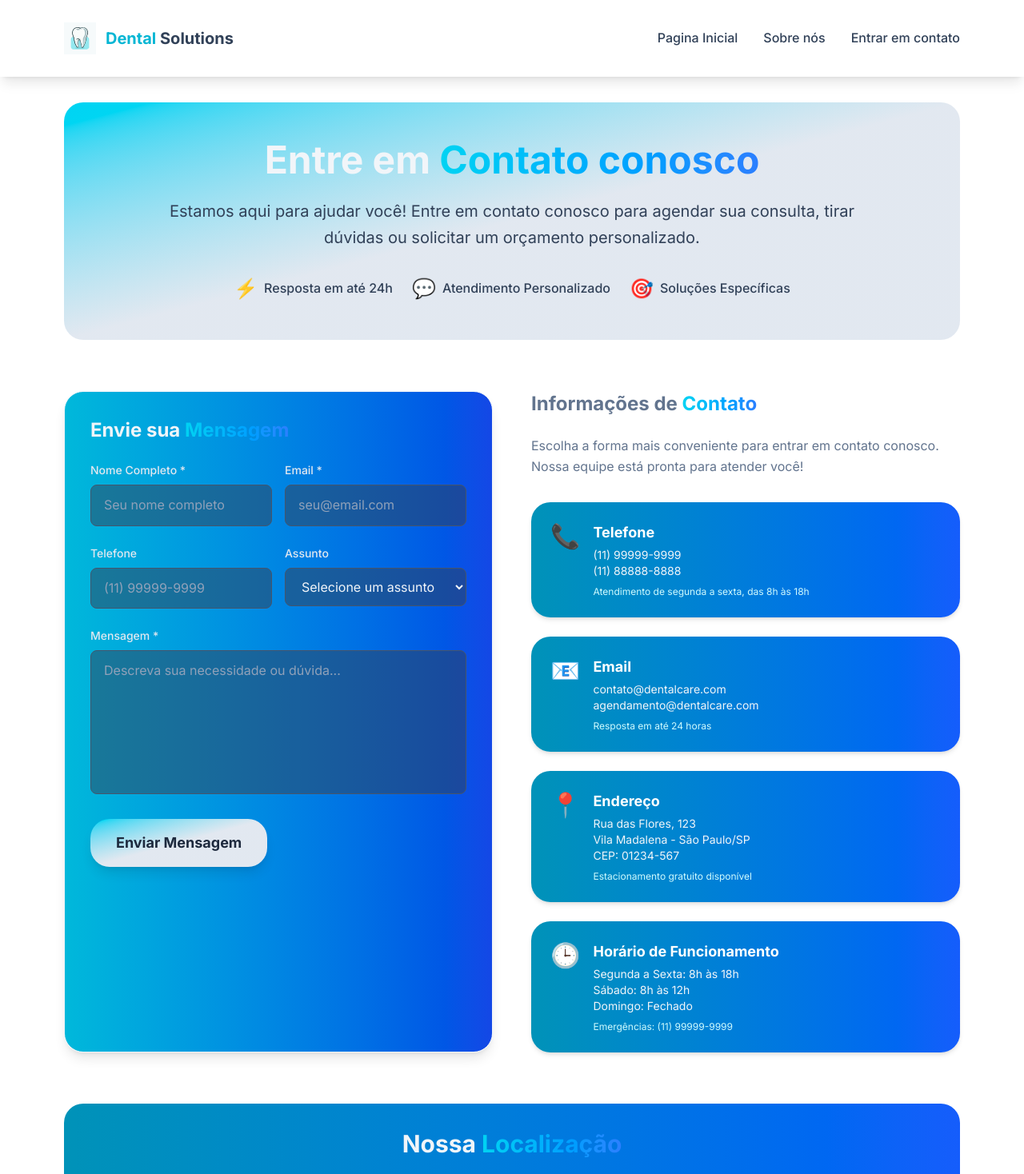
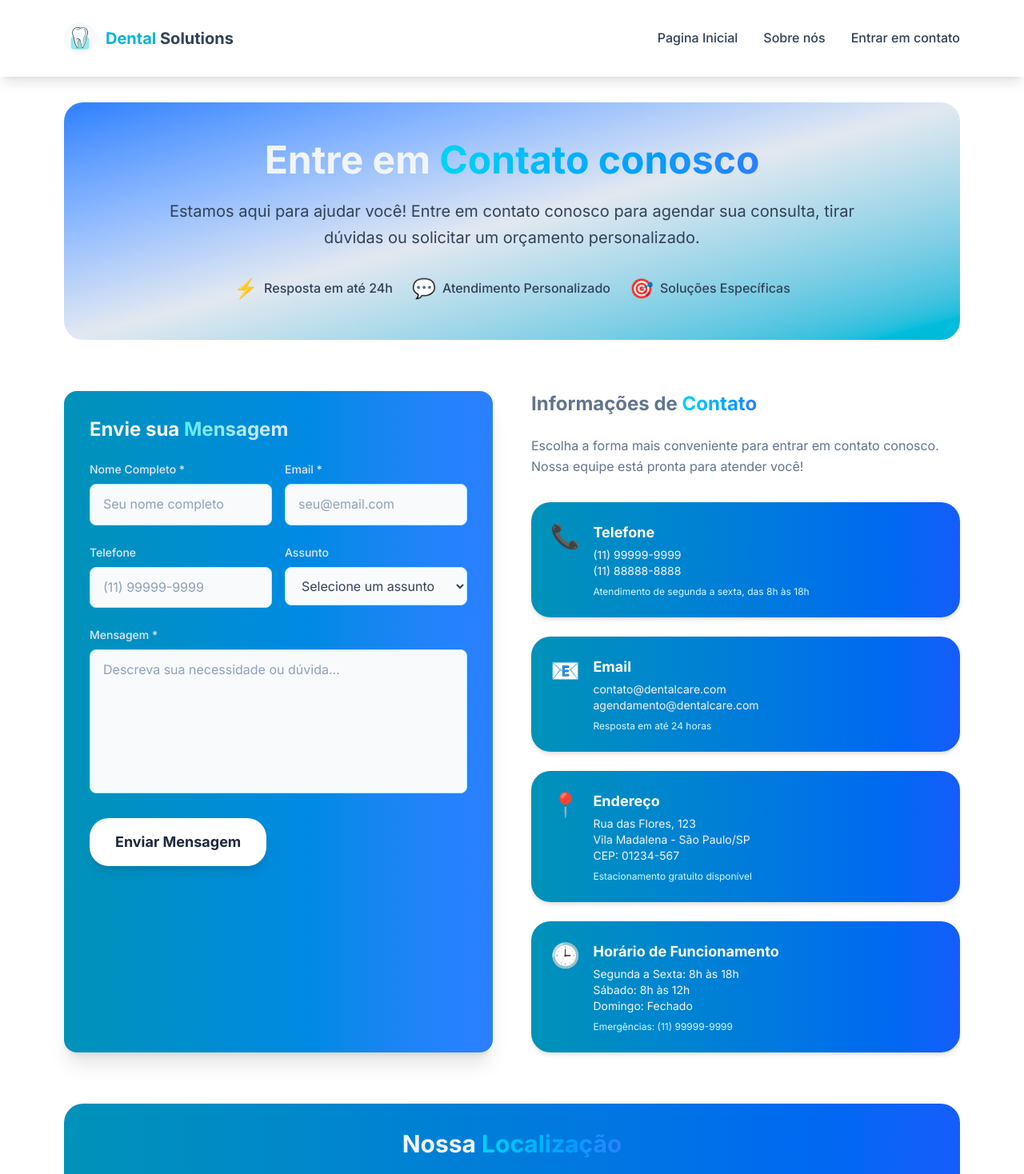
Before and after one commit to EduardoGillung/eduardogillung-portfolio, a React (Vite) app: page /contact in a window 1280 px wide. Shown: the top 1468 px of the page at 80% size. Built offline with nearby package versions, Linux system fonts and the light colour scheme.

Commit message:
send message fix ui

```diff
--- a/src/components/footer.tsx
+++ b/src/components/footer.tsx
@@ -1,5 +1,5 @@
 import { Link } from "react-router-dom";
-import logoDental from '../assets/logo-dental-solutions.svg';
+import logoDental from '../assets/logo-dental.svg';
 
 const Footer = () => {
 
@@ -23,7 +23,7 @@ const Footer = () => {
           {/* Brand Section */}
           <div className="space-y-4">
             <Link to="/" className="flex items-center space-x-3 group">
-              <img src={logoDental} alt="Logo Dental Solutions" className="w-8 h-8" />
+              <img src={logoDental} alt="Logo Dental Solutions" className="w-8 h-8 rounded-full" />
               <span className="text-lg font-semibold text-cyan-400 group-hover:text-cyan-300 transition-colors">
                 Dental Solutions
               </span>
--- a/src/components/header.tsx
+++ b/src/components/header.tsx
@@ -14,7 +14,7 @@ const Header = () => {
         <div className="flex items-center justify-between h-24">
           {/* Logo */}
           <Link to="/" className="flex items-center space-x-3 group">
-            <img src={logoDental} alt="Logo Dental Solutions" className="w-10 h-10" />
+            <img src={logoDental} alt="Logo Dental Solutions" className="w-10 h-10 rounded-full" />
             <span className="text-xl font-bold transition-colors">
               <span className="text-secondary">Dental</span> <span className="text-slate-700">Solutions</span>
             </span>
--- a/src/pages/aboutUs.tsx
+++ b/src/pages/aboutUs.tsx
@@ -163,7 +163,7 @@ const AboutUs = () => {
           {services.map((service, index) => (
             <div key={index} className="bg-gradient-to-br from-cyan-400 via-slate-200 to-slate-200 rounded-3xl p-6 shadow-lg border border-slate-700/50 hover:shadow-xl transition-shadow">
               <div className="text-4xl mb-4">{service.icon}</div>
-              <h3 className="text-xl font-bold text-slate-100 mb-3">{service.title}</h3>
+              <h3 className="text-xl font-bold text-tertiary mb-3">{service.title}</h3>
               <p className="text-slate-700 mb-4 text-sm">{service.description}</p>
               <ul className="space-y-2">
                 {service.features.map((feature, idx) => (
@@ -217,10 +217,10 @@ const AboutUs = () => {
                   <span key={i} className="text-xl">⭐</span>
                 ))}
               </div>
-              <p className="text-slate-700 mb-4 italic">"{testimonial.content}"</p>
               <div>
-                <p className="font-bold text-slate-100">{testimonial.name}</p>
-                <p className="text-sm text-slate-400">{testimonial.role}</p>
+                <p className="font-bold text-slate-600">{testimonial.name}</p>
+                <p className="text-xs text-slate-400 mb-2">{testimonial.role}</p>
+                <p className="text-lg text-slate-700 mb-4 italic">"{testimonial.content}"</p>
               </div>
             </div>
           ))}
--- a/src/pages/contact.tsx
+++ b/src/pages/contact.tsx
@@ -83,7 +83,7 @@ const Contact = () => {
   return (
     <div className="space-y-16">
       {/* Hero Section */}
-      <section className="text-center py-12 bg-gradient-to-br from-cyan-400 via-slate-200 to-slate-200 rounded-3xl">
+      <section className="text-center py-12 bg-gradient-to-br from-blue-500 via-slate-200 to-cyan-500 rounded-3xl">
         <div className="max-w-4xl mx-auto px-4">
           <h1 className="text-4xl md:text-5xl font-bold text-slate-100 mb-6">
             Entre em <span className="text-transparent bg-clip-text bg-gradient-to-r from-cyan-400 to-blue-500">Contato conosco</span>
@@ -112,9 +112,9 @@ const Contact = () => {
       {/* Formulário e Informações */}
       <section className="grid lg:grid-cols-2 gap-12">
         {/* Formulário de Contato */}
-        <div className="bg-gradient-to-r from-cyan-500 to-blue-700 rounded-3xl p-8 shadow-lg border border-slate-100">
+        <div className="bg-gradient-to-r from-cyan-600 to-blue-500 rounded-2xl p-8 text-white shadow-xl border-slate-100">
           <h2 className="text-2xl font-bold text-slate-100 mb-6">
-            Envie sua <span className="text-transparent bg-clip-text bg-gradient-to-r from-cyan-400 to-blue-500">Mensagem</span>
+            Envie sua <span className="text-transparent bg-clip-text bg-gradient-to-r from-cyan-300 to-blue-100">Mensagem</span>
           </h2>
 
           {submitStatus === "success" && (
@@ -152,7 +152,7 @@ const Contact = () => {
                   value={formData.name}
                   onChange={handleInputChange}
                   required
-                  className="w-full px-4 py-3 border border-slate-600 rounded-lg focus:ring-2 focus:ring-cyan-500 focus:border-cyan-500 transition-colors bg-slate-700/50 text-slate-100 placeholder-slate-400"
+                  className="w-full px-4 py-3 border border-cyan-200 rounded-lg focus:ring-2 focus:ring-cyan-400 focus:border-cyan-400 transition-colors bg-slate-50 text-slate-700 placeholder-slate-400"
                   placeholder="Seu nome completo"
                 />
               </div>
@@ -167,7 +167,7 @@ const Contact = () => {
                   value={formData.email}
                   onChange={handleInputChange}
                   required
-                  className="w-full px-4 py-3 border border-slate-600 rounded-lg focus:ring-2 focus:ring-cyan-500 focus:border-cyan-500 transition-colors bg-slate-700/50 text-slate-100 placeholder-slate-400"
+                  className="w-full px-4 py-3 border border-cyan-200 rounded-lg focus:ring-2 focus:ring-cyan-400 focus:border-cyan-400 transition-colors bg-slate-50 text-slate-700 placeholder-slate-400"
                   placeholder="seu@email.com"
                 />
               </div>
@@ -184,7 +184,7 @@ const Contact = () => {
                   name="phone"
                   value={formData.phone}
                   onChange={handleInputChange}
-                  className="w-full px-4 py-3 border border-slate-600 rounded-lg focus:ring-2 focus:ring-cyan-500 focus:border-cyan-500 transition-colors bg-slate-700/50 text-slate-100 placeholder-slate-400"
+                  className="w-full px-4 py-3 border border-cyan-200 rounded-lg focus:ring-2 focus:ring-cyan-400 focus:border-cyan-400 transition-colors bg-slate-50 text-slate-700 placeholder-slate-400"
                   placeholder="(11) 99999-9999"
                 />
               </div>
@@ -197,7 +197,7 @@ const Contact = () => {
                   name="subject"
                   value={formData.subject}
                   onChange={handleInputChange}
-                  className="w-full px-4 py-3 border border-slate-600 rounded-lg focus:ring-2 focus:ring-cyan-500 focus:border-cyan-500 transition-colors bg-slate-700/50 text-slate-100"
+                  className="w-full px-4 py-3 border border-cyan-200 rounded-lg focus:ring-2 focus:ring-cyan-400 focus:border-cyan-400 transition-colors bg-slate-50 text-slate-700"
                 >
                   <option value="">Selecione um assunto</option>
                   <option value="agendamento">Agendamento de Consulta</option>
@@ -220,13 +220,13 @@ const Contact = () => {
                 onChange={handleInputChange}
                 required
                 rows={6}
-                className="w-full px-4 py-3 border border-slate-600 rounded-lg focus:ring-2 focus:ring-cyan-500 focus:border-cyan-500 transition-colors resize-none bg-slate-700/50 text-slate-100 placeholder-slate-400"
+                className="w-full px-4 py-3 border border-cyan-200 rounded-lg focus:ring-2 focus:ring-cyan-400 focus:border-cyan-400 transition-colors resize-none bg-slate-50 text-slate-700 placeholder-slate-400"
                 placeholder="Descreva sua necessidade ou dúvida..."
               />
             </div>
 
             <button
-              className="bg-gradient-to-br from-cyan-400 via-slate-200 to-slate-200 rounded-3xl text-slate-800 font-bold text-lg px-8 py-4 transition-all duration-300 shadow-lg hover:shadow-xl"
+              className="bg-white rounded-3xl text-slate-800 font-bold text-lg px-8 py-4 transition-all duration-300 shadow-lg hover:shadow-xl"
               type="submit"
               disabled={!isFormValid || isSubmitting}
             >
@@ -272,7 +272,7 @@ const Contact = () => {
           <h2 className="text-3xl font-bold text-slate-100 mb-4">
             Nossa <span className="text-transparent bg-clip-text bg-gradient-to-r from-cyan-400 to-blue-500">Localização</span>
           </h2>
-          <p className="text-lg text-slate-700">
+          <p className="text-lg text-slate-200">
             Venha nos visitar! Estamos localizados em uma região de fácil acesso com estacionamento gratuito.
           </p>
         </div>
--- a/src/pages/home.tsx
+++ b/src/pages/home.tsx
@@ -42,7 +42,7 @@ const Home = () => {
           <div className="text-center max-w-4xl mx-auto">
             <h1 className="text-5xl md:text-7xl font-bold text-slate-100 mb-8 leading-tight">
               Seu Sorriso,
-              <span className="text-cyan-400 block font-extrabold tracking-tight">Nossa Missão</span>
+              <span className="text-cyan-300 block font-extrabold tracking-tight">Nossa Missão</span>
             </h1>
             <p className="text-xl md:text-2xl text-white mb-12 leading-relaxed">
               Cuidamos da sua saúde bucal com excelência, tecnologia avançada e
```
